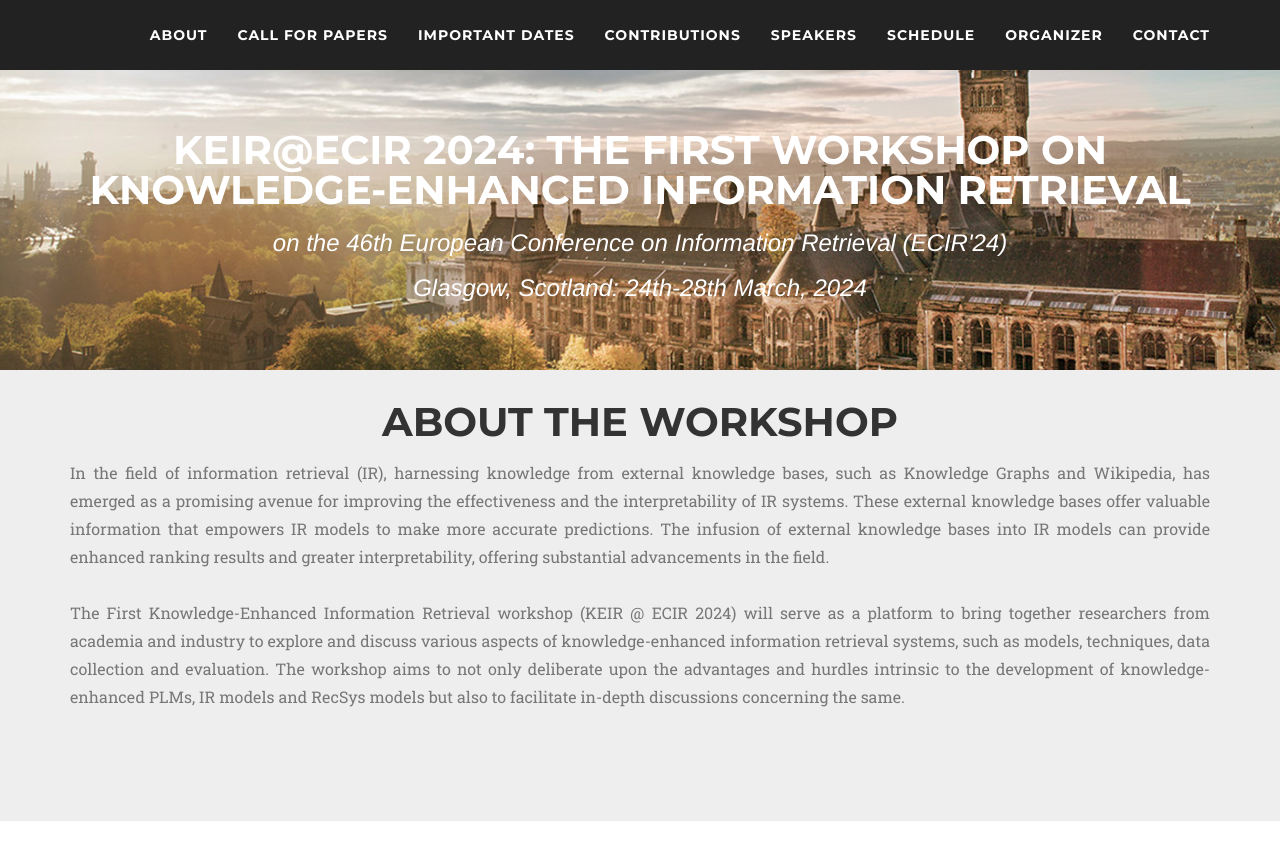
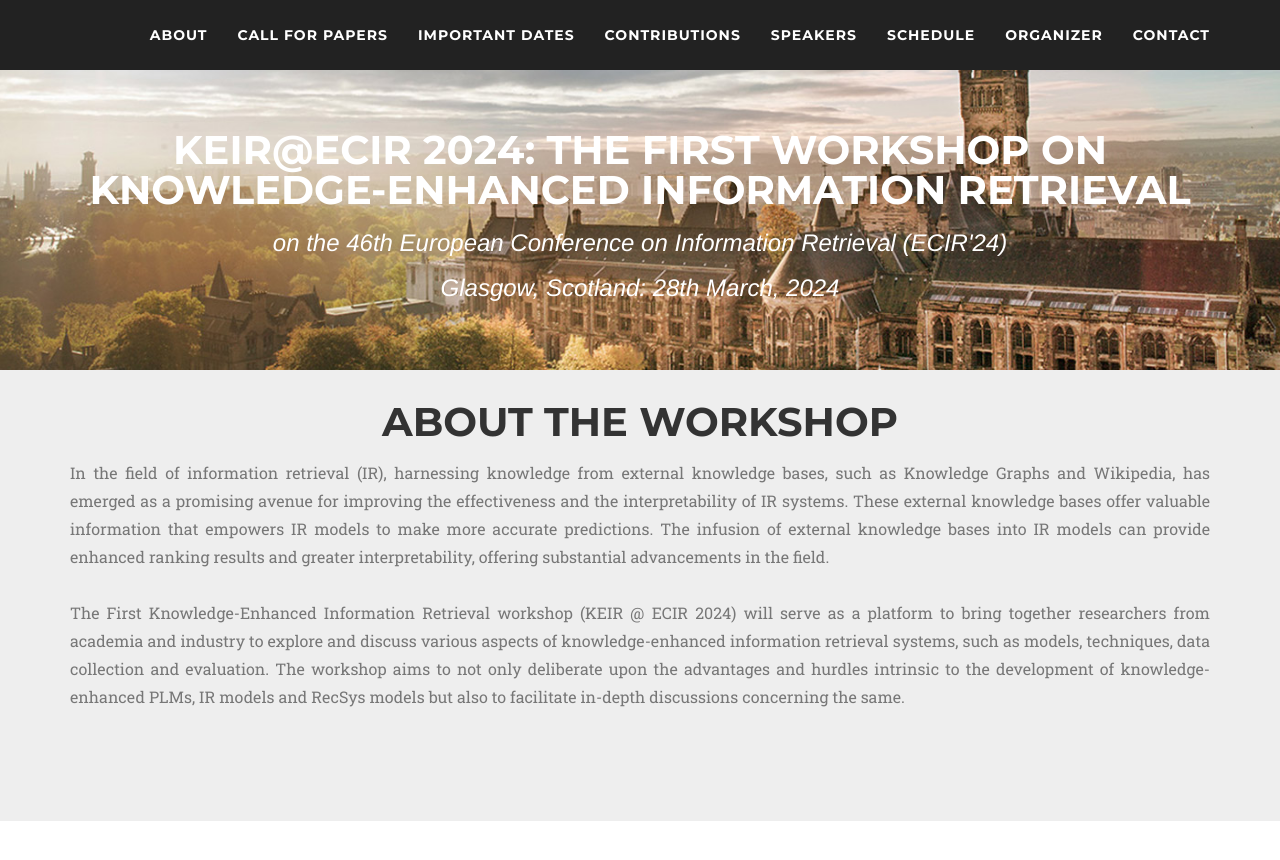
Before and after one commit to keirworkshop/keirworkshop.github.io, a Jekyll site: the page built from index.md, in a window 1280 px wide and 900 px high. Shown: the top 860 px of the window. Built offline with Jekyll 4.4.1, drawn with Linux system fonts in a browser that asks for light colours; nearby versions of some CDN libraries; some web fonts are replaced.

Commit message:
change the workshopdate on title

```diff
--- a/_config.yml
+++ b/_config.yml
@@ -5,7 +5,7 @@ theme: jekyll-theme-cayman
 
 conference_name: "KEIR@ECIR 2024: The First Workshop on Knowledge-Enhanced Information Retrieval"
 conference_cikm: "on the 46th European Conference on Information Retrieval (ECIR'24)"
-conference_venue: "Glasgow, Scotland: 24th-28th March, 2024"
+conference_venue: "Glasgow, Scotland: 28th March, 2024"
 conference_intro: "Will be held in 24"
 google_analytics: G-T8FCCBB6BD
 
```
